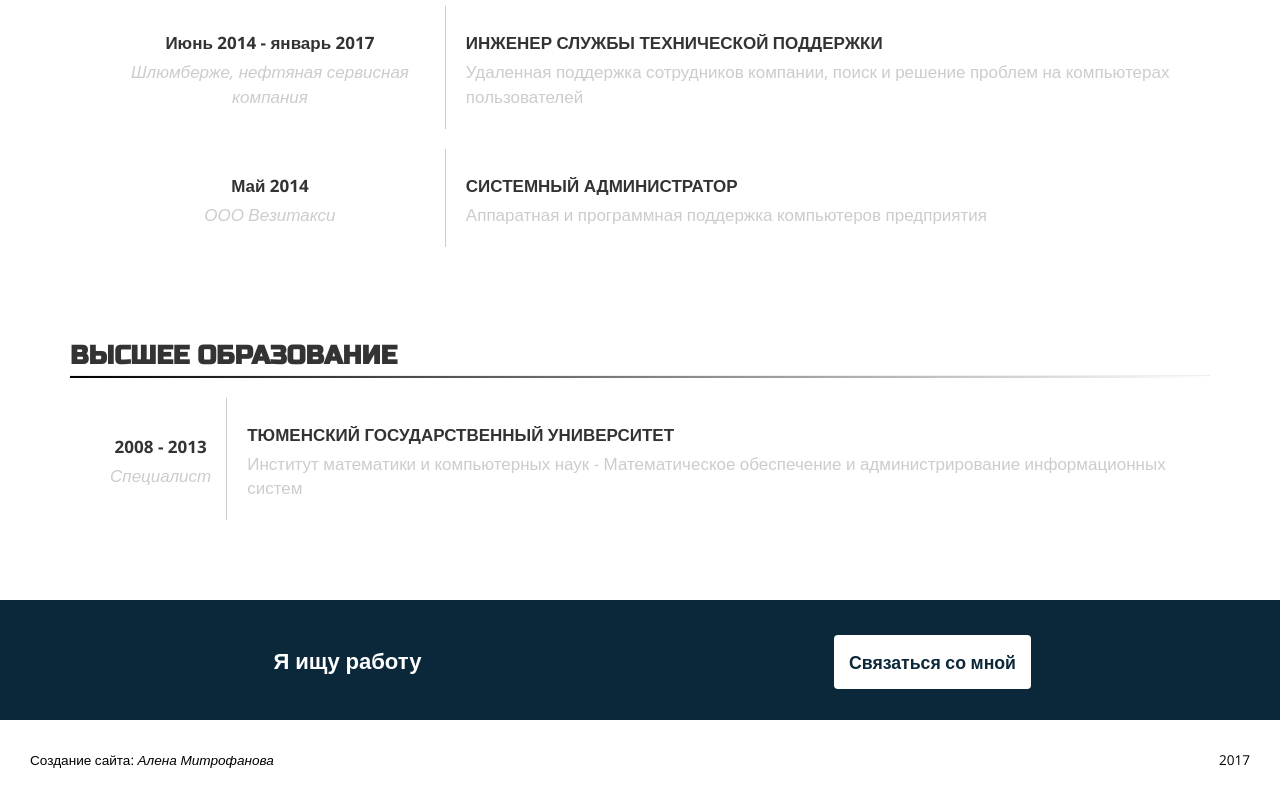
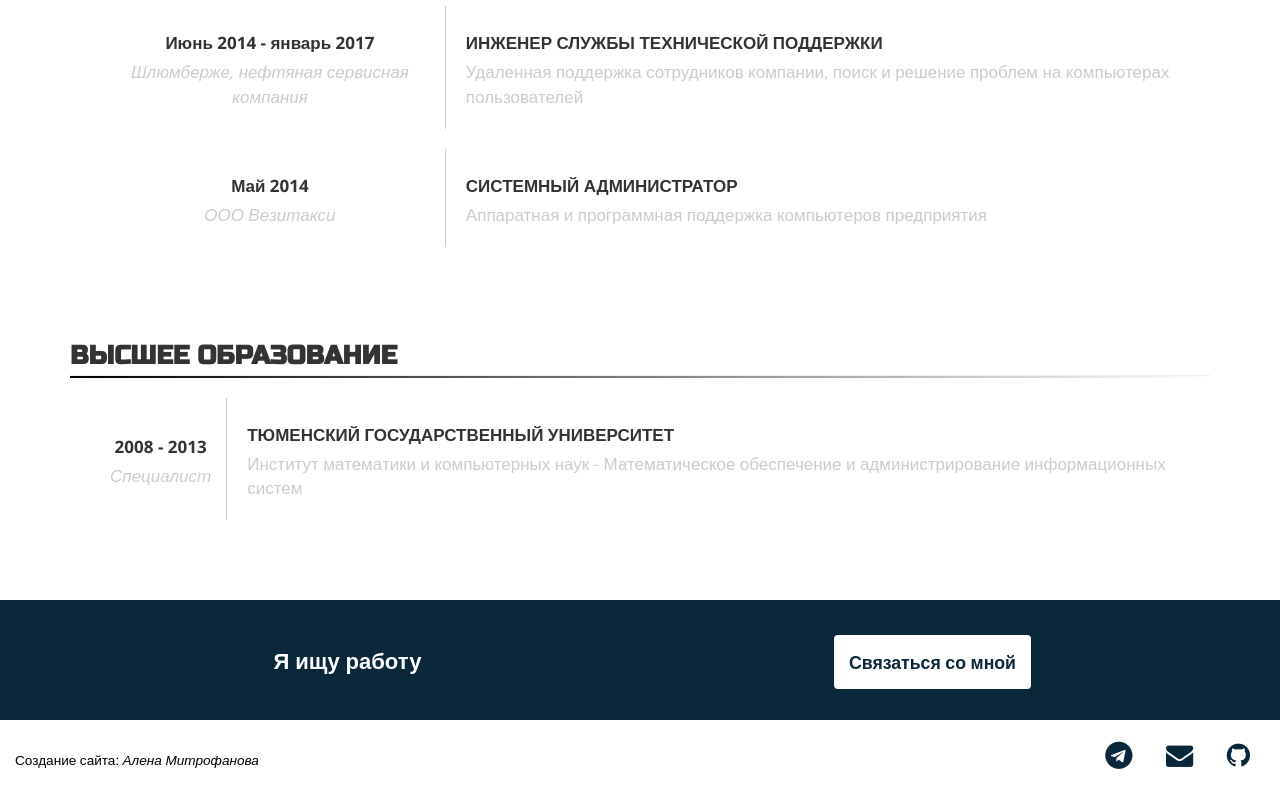
Before and after one commit to amitrofanova/amitrofanova.github.io, a plain HTML site: page index.html in a window 1280 px wide. Shown: the part 1540-2340 px from the top of the page. Drawn offline with nearby package versions, Linux system fonts and the light colour scheme.

Commit message:
add icons

```diff
--- a/css/style.css
+++ b/css/style.css
@@ -143,9 +143,6 @@ header {
   position: absolute;
   bottom: 0;
   text-align: center;
-}
-.header_contacts .fa {
-  color: #fff;
 }
 .header_name {
   font-size: .2em;
@@ -594,6 +591,10 @@ td:first-child {
   color: #000;
   opacity: .7;
 }
+.fa {
+  color: #0b283a;
+  padding: 0 15px;
+}
 footer {
   width: 100% !important;
   height: 80px;
@@ -605,17 +606,24 @@ footer {
 footer .footer_left {
   text-align: left;
 }
+@media (max-width: 767px) {
+  footer .footer_left {
+    padding-top: 10px;
+  }
+}
 footer .footer_right {
   text-align: right;
 }
-footer .footer_left,
-footer .footer_right {
-  padding: 30px;
+@media (min-width: 768px) {
+  footer .footer_left,
+  footer .footer_right {
+    line-height: 80px;
+  }
 }
 @media (max-width: 767px) {
   footer .footer_left,
   footer .footer_right {
-    padding: 20px 20px 0;
     text-align: center;
+    line-height: 40px;
   }
 }
--- a/css/styles.less
+++ b/css/styles.less
@@ -158,10 +158,6 @@ header {
 	position: absolute;
 	bottom: 0;
 	text-align: center;
-	.fa {
-		// font-size: 60px;
-		color: #fff;
-	}
 }
 
 .header_name {
@@ -577,6 +573,11 @@ td:first-child {
 	}
 }
 
+.fa {
+	color: #0b283a;
+	padding: 0 15px;
+}
+
 footer {
 	width: 100% !important;
 	height: 80px;
@@ -586,16 +587,15 @@ footer {
   font-size: .8em;
 	.footer_left {
 		text-align: left;
+		@media (max-width: 767px) {padding-top: 10px;}
 	}
 	.footer_right {
 		text-align: right;
+			// padding: 25px;
 	}
 	.footer_left,
 	.footer_right {
-		padding: 30px;
-		@media (max-width: 767px) {
-			padding: 20px 20px 0;
-			text-align: center;
-		}
+		@media (min-width: 768px) {line-height: 80px;}
+		@media (max-width: 767px) {text-align: center; line-height: 40px;}
 	}
 }
--- a/index.html
+++ b/index.html
@@ -45,7 +45,7 @@
         ВЕБ-РАЗРАБОТЧИК<p class="header_name">Алена Митрофанова</p>
       </div>
       <div class="col-sm-12 header_contacts">
-        <i class="fa fa-github fa-2x" aria-hidden="true"></i>
+
       </div>
     </div>
   </header>
@@ -208,7 +208,11 @@
   <footer class="container">
     <div class="row">
       <div class="col-sm-6 col-xs-12 footer_left">Создание сайта: <i>Алена Митрофанова</i></div>
-      <div class="col-sm-6 col-xs-12 footer_right">2017</div>
+      <div class="col-sm-6 col-xs-12 footer_right">
+        <a href="https://t.me/lucubratiuncula"><i class="fa fa-telegram fa-2x" aria-hidden="true"></i></a>
+        <a href="mailto:mittralena@gmail.com"><i class="fa fa-envelope fa-2x" aria-hidden="true"></i></a>
+        <a href="https://github.com/amitrofanova/amitrofanova.github.io"><i class="fa fa-github fa-2x" aria-hidden="true"></i></a>
+      </div>
     </div>
   </footer>
 </body>
```
